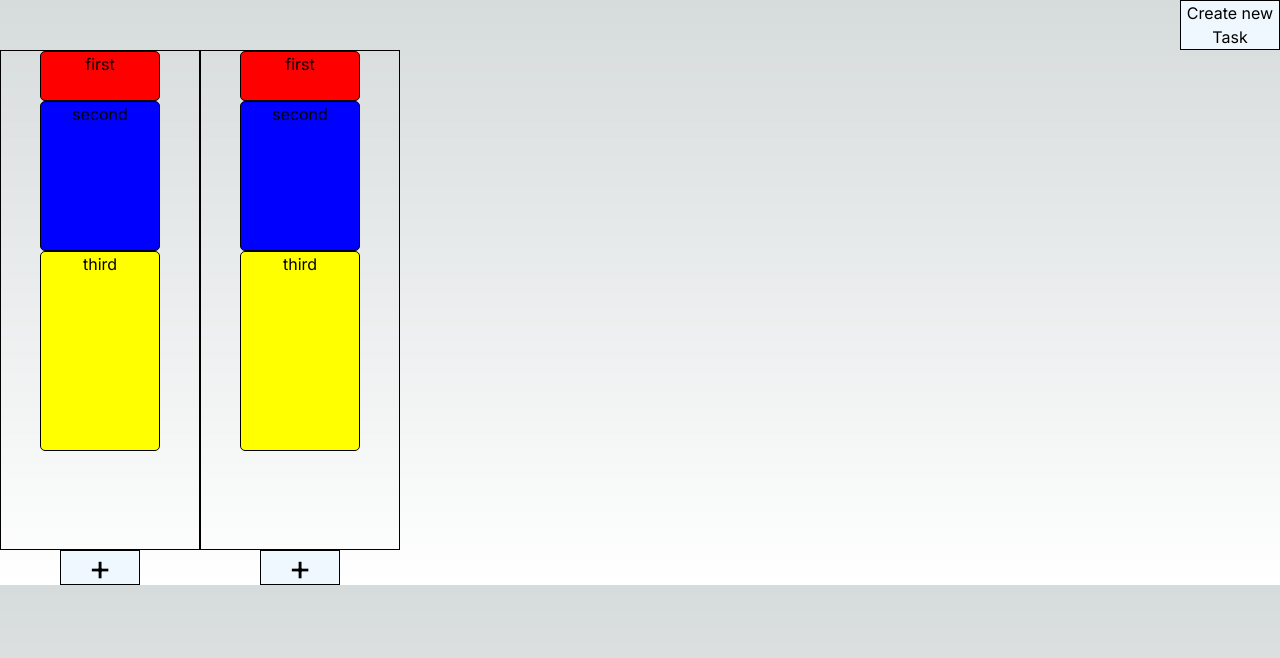
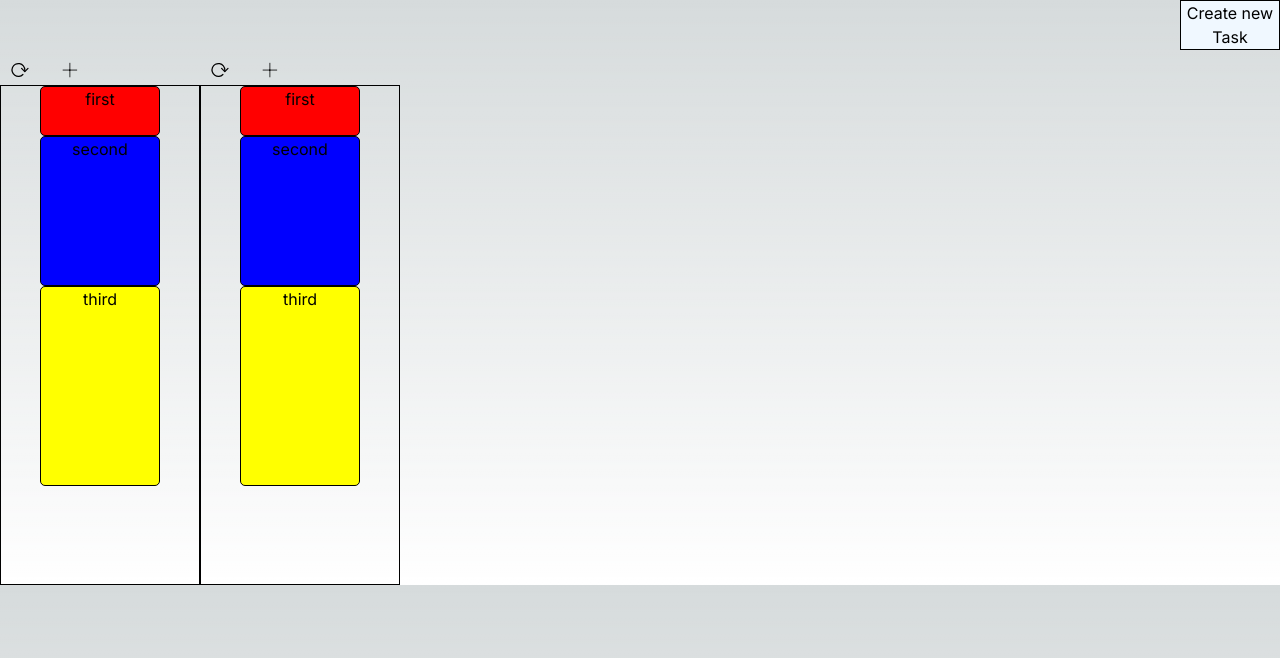
Before and after one commit to bsbgreenfield/dasher, a Next.js app: page / in a window 1280 px wide. Shown: the top 658 px of the page. Built offline with nearby package versions, Linux system fonts and the light colour scheme.

Commit message:
initial changes

```diff
--- a/src/app/lib/definitions/types.ts
+++ b/src/app/lib/definitions/types.ts
@@ -14,7 +14,7 @@ export type ProgBarTask = {
     description: string,
     owner: User,
     height: number,
-    yPos: number,
+    pos: {xPos: number, yPos: number },
     positionMap: Map<number, [number, number]>
     index: number,
 }
--- a/src/app/styles/sandbox-body.css
+++ b/src/app/styles/sandbox-body.css
@@ -22,17 +22,24 @@
 .add-task-button{
     display: flex;
     text-align: center;
-    border: 1px solid black;
+
     width: 80px;
     font-size: 35px;
+    font-weight: 150;
     height: 35px;
     justify-content: center;
     align-items: center;
-    background-color: aliceblue;
     user-select: none;
 
 }
 .add-task-button:hover{
     cursor: pointer;
-    background-color: aquamarine;
 }
+.progbar-top{
+    width: 100%;
+    display: flex;
+    flex-direction: row;
+    justify-content: left;
+    align-items: baseline;
+    padding-left: 10px;
+}
--- a/src/app/ui/sandbox/progBar.tsx
+++ b/src/app/ui/sandbox/progBar.tsx
@@ -4,7 +4,7 @@ import TaskRect from "./taskRect";
 import { colorArray } from "@/app/data/dummy_data";
 import NewTaskForm from "./newTaskForm";
 import { createTask } from "@/app/lib/actions";
-
+import RotateSVG from "./svg";
 export default function ProgBar({tasks, id, addTask, switchTaskIndices} : {
   tasks:  Task[] | [],
   id: string,
@@ -23,21 +23,23 @@ export default function ProgBar({tasks, id, addTask, switchTaskIndices} : {
 
     function getProgBarTasks(tasks:Task[]): ProgBarTask[]{
       let newPosMap = getUpdatedPosMap(tasks)
-      let yPos = 0;
+      let pos= {xPos: 0, yPos: 0};
       let progBarTaskArray : ProgBarTask[]= [];
       for (let i = 0; i < tasks.length; i++){
         let taskAtIthPosition = tasks.find(task => task.index == i);
+        console.log(taskAtIthPosition)
         progBarTaskArray.push({
           id: taskAtIthPosition!.id,
           name: taskAtIthPosition!.name,
           description: taskAtIthPosition!.description,
           owner: taskAtIthPosition!.owner,
           height: taskAtIthPosition!.height,
-          yPos: yPos,
+          pos: {xPos: 0, yPos: newPosMap.get(i)![0]},
           positionMap: newPosMap,
           index: taskAtIthPosition!.index
         })
-        yPos = yPos + taskAtIthPosition!.height
+        pos.yPos = pos.yPos + taskAtIthPosition!.height
+        pos.xPos = pos.xPos + taskAtIthPosition!.height
       }
       return progBarTaskArray;
     }
@@ -73,13 +75,19 @@ const colorsArray = ['red', "blue", "yellow"]
 
     return (
         <div className="sandbox-body">
+          <div className="progbar-top">
+            <RotateSVG/>
+              <div className="add-task-button" onClick={()=>{setFormVisible(!formVisible)}}>
+                {formVisible ? "-": "+"}
+              </div>
+            </div>
         <div className="sandbox-body-content">
           <div className="prog-bar">
             {progBarTasks ?
             progBarTasks!.map(task => <TaskRect
             key={task.id}
              task={task}
-             yPos={task.yPos}
+             pos={task.pos}
              height = {task.height}
              positionMap={task.positionMap}
              swap={doTaskSwap}
@@ -88,9 +96,7 @@ const colorsArray = ['red', "blue", "yellow"]
             : <></>}
           </div>
         </div>
-        <div className="add-task-button" onClick={()=>{setFormVisible(!formVisible)}}>
-          {formVisible ? "-": "+"}
-        </div>
+
         <NewTaskForm formVisible={formVisible} id={`${id}-${tasks.length}`} submitTask={submitTask}/>
       </div>
     )
--- /dev/null
+++ b/src/app/ui/sandbox/svg.tsx
@@ -0,0 +1,5 @@
+export default function RotateSVG (){
+return(
+    <svg height={"20px"} viewBox="-0.5 0 25 25" fill="none" xmlns="http://www.w3.org/2000/svg"><g id="SVGRepo_bgCarrier" strokeWidth="0"></g><g id="SVGRepo_tracerCarrier" strokeLinecap="round" strokeLinejoin="round"></g><g id="SVGRepo_iconCarrier"> <path d="M14 10.55L18 14.55L22 10.55" stroke="#000000" strokeWidth="1.5" strokeLinecap="round" strokeLinejoin="round"></path> <path d="M15.65 18.08C14.3398 19.387 12.6171 20.1993 10.7752 20.3786C8.93336 20.558 7.0863 20.0931 5.54864 19.0634C4.01099 18.0337 2.87786 16.5028 2.34232 14.7314C1.80677 12.96 1.90192 11.0577 2.61154 9.34859C3.32116 7.63947 4.60135 6.22926 6.23407 5.35811C7.86679 4.48697 9.75103 4.20879 11.5658 4.571C13.3806 4.93321 15.0137 5.91327 16.1869 7.34444C17.3601 8.77561 18.0009 10.5693 18 12.4199V14.1499" stroke="#000000" strokeWidth="1.5" strokeLinecap="round" strokeLinejoin="round"></path> </g></svg>
+)
+}
--- a/src/app/ui/sandbox/taskRect.tsx
+++ b/src/app/ui/sandbox/taskRect.tsx
@@ -1,16 +1,16 @@
 
 import {Task} from "../../lib/definitions/types";
-import {Draggable  } from "../../lib/definitions/draggable";
+import {Draggable  } from "../../lib/definitions/task-rect";
 export default function TaskRect({
     task,
-    yPos,
+    pos,
     height,
     positionMap,
     swap,
     color,
             }: {
     task: Task,
-    yPos: number,
+    pos: {xPos: number, yPos: number},
     height: number,
     positionMap: Map<number, [number, number]>
     swap: (oldIndex: number, newIndex: number) => Map<number, [number, number]>,
@@ -29,9 +29,6 @@ export default function TaskRect({
             }
             else{
                 if(task.index > key && newPos.newY < value[0] + 5){
-                    console.log(`${task.index} > ${key}`)
-                    console.log(`${newPos.newY}  < ${value[0] + 5}`)
-                    console.log(positionMap)
                     newIndex = key;
                 }
             }
@@ -39,12 +36,12 @@ export default function TaskRect({
         return newIndex
     }
     const grabTask = async () => {
-        let y = yPos;
+        let x= pos.xPos; let y = pos.yPos;
         const thisDiv = document.getElementById(task.id) as HTMLDivElement;
         const progBar = thisDiv.parentElement as HTMLDivElement;
         if(thisDiv){
             thisDiv.style.zIndex = "40";
-            draggableDiv.startMoving(thisDiv, thisDiv.parentElement as HTMLDivElement, {xPos: 0, yPos: yPos});
+            draggableDiv.startMoving(thisDiv, thisDiv.parentElement as HTMLDivElement, pos);
             const stopMove = () => {
                 thisDiv.removeEventListener("mousemove", activePostion);
                 thisDiv.style.zIndex = "0";
@@ -101,7 +98,7 @@ export default function TaskRect({
         data-open='false'
         onMouseDown={grabTask}
         style={
-            {"top" : yPos,
+            {"top" : pos.yPos,
             "backgroundColor": color,
             "height": height}
         }
```
Also changed, not shown: src/app/lib/definitions/task-rect.ts (renamed from src/app/lib/definitions/draggable.ts), src/app/ui/sandbox/homeTopBar.tsx (added).
